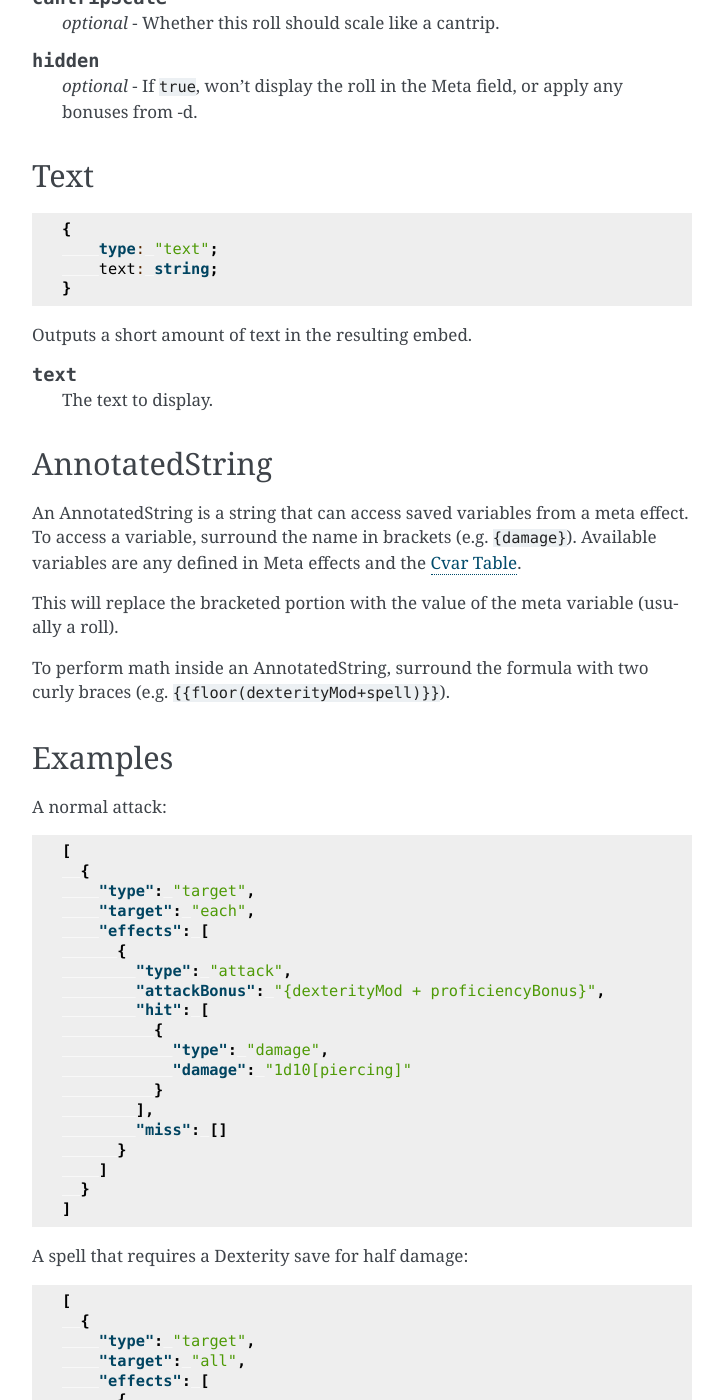
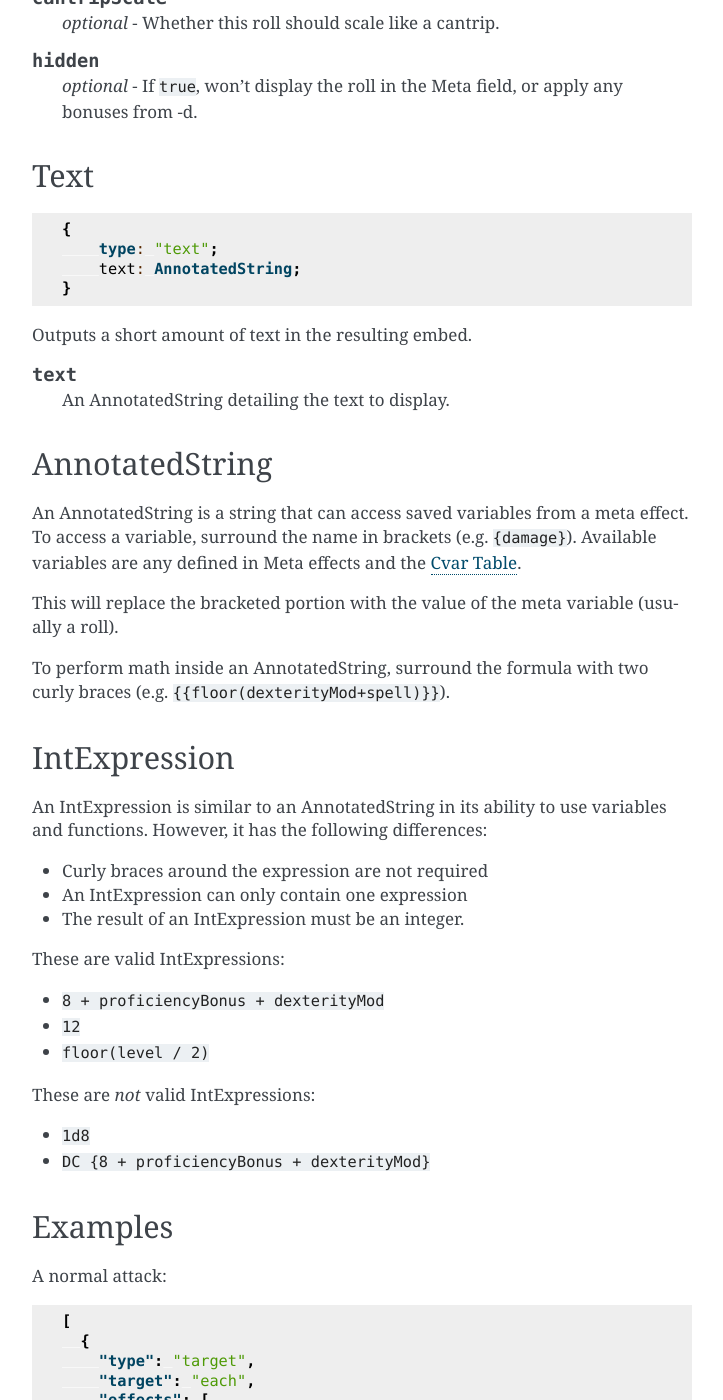
Before and after one commit to avrae/avrae, a Sphinx documentation site: the page built from docs/automation_ref.rst, in a window 1280 px wide and 1400 px high, scrolled down 4231 px. Shown: the whole window, without its empty margins (388-1111 px from the left). Built offline with Sphinx 7.4.7, drawn with Linux system fonts in a browser that asks for light colours; some of the changed text lies outside the part shown.

Commit message:
AFR-395, AFR-479 make Text and Roll effects use annostrs
Resolves #735
Resolves #933

```diff
--- a/docs/automation_ref.rst
+++ b/docs/automation_ref.rst
@@ -50,7 +50,7 @@ Attack
         type: "attack";
         hit: Effect[];
         miss: Effect[];
-        attackBonus?: AnnotatedString;
+        attackBonus?: IntExpression;
     }
 
 An Attack effect makes an attack roll against a targeted creature.
@@ -66,7 +66,7 @@ It must be inside a Target effect.
 
 .. attribute:: attackBonus
 
-     *optional* - An AnnotatedString that details what attack bonus to use (defaults to caster's spell attack mod).
+     *optional* - An IntExpression that details what attack bonus to use (defaults to caster's spell attack mod).
 
 
 Save
@@ -78,7 +78,7 @@ Save
         stat: "str"|"dex"|"con"|"int"|"wis"|"cha";
         fail: Effect[];
         success: Effect[];
-        dc?: AnnotatedString;
+        dc?: IntExpression;
     }
 
 A Save effect forces a targeted creature to make a saving throw.
@@ -98,7 +98,7 @@ It must be inside a Target effect.
 
 .. attribute:: dc
 
-     *optional* - An AnnotatedString that details what DC to use (defaults to caster's spell DC).
+     *optional* - An IntExpression that details what DC to use (defaults to caster's spell DC).
 
 Damage
 ------
@@ -164,7 +164,7 @@ IEffect
     {
         type: "ieffect";
         name: string;
-        duration: int | AnnotatedString;
+        duration: int | IntExpression;
         effects: AnnotatedString;
         end?: boolean;
     }
@@ -195,7 +195,7 @@ Roll
 
     {
         type: "roll";
-        dice: string;
+        dice: AnnotatedString;
         name: string;
         higher?: {int: string};
         cantripScale?: boolean;
@@ -206,7 +206,7 @@ Rolls some dice and saves the result. Should be in a Meta tag.
 
 .. attribute:: dice
 
-     What dice to roll.
+     An AnnotatedString detailing what dice to roll.
 
 .. attribute:: name
 
@@ -230,14 +230,14 @@ Text
 
     {
         type: "text";
-        text: string;
+        text: AnnotatedString;
     }
 
 Outputs a short amount of text in the resulting embed.
 
 .. attribute:: text
 
-    The text to display.
+    An AnnotatedString detailing the text to display.
 
 AnnotatedString
 ---------------
@@ -249,6 +249,27 @@ This will replace the bracketed portion with the value of the meta variable (usu
 
 To perform math inside an AnnotatedString, surround the formula with two curly braces
 (e.g. ``{{floor(dexterityMod+spell)}}``).
+
+IntExpression
+-------------
+An IntExpression is similar to an AnnotatedString in its ability to use variables and functions. However, it has the
+following differences:
+
+- Curly braces around the expression are not required
+- An IntExpression can only contain one expression
+- The result of an IntExpression must be an integer.
+
+These are valid IntExpressions:
+
+- ``8 + proficiencyBonus + dexterityMod``
+- ``12``
+- ``floor(level / 2)``
+
+These are *not* valid IntExpressions:
+
+- ``1d8``
+- ``DC {8 + proficiencyBonus + dexterityMod}``
+
 
 Examples
 --------
```
Also changed, not shown: 1 other file.
